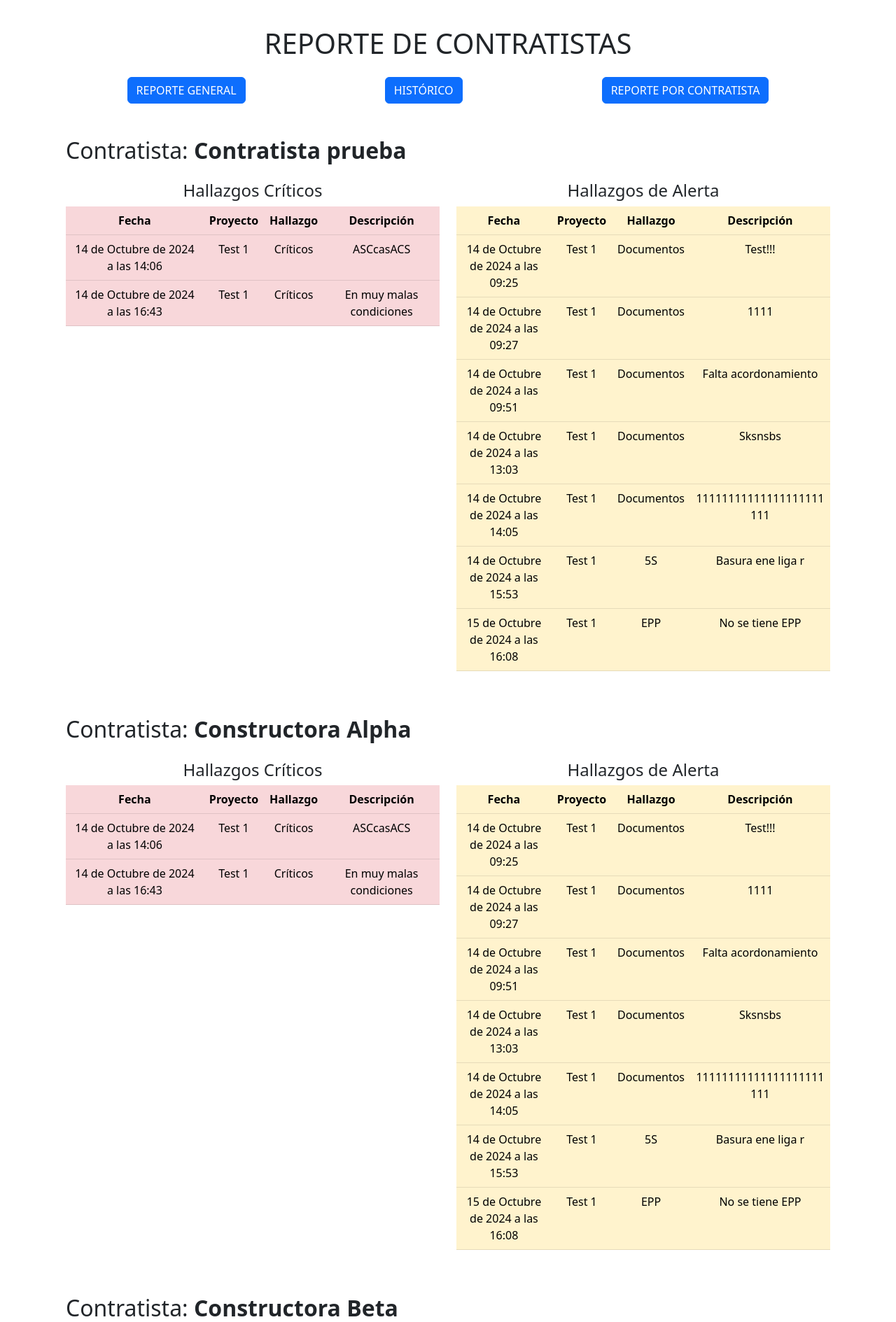
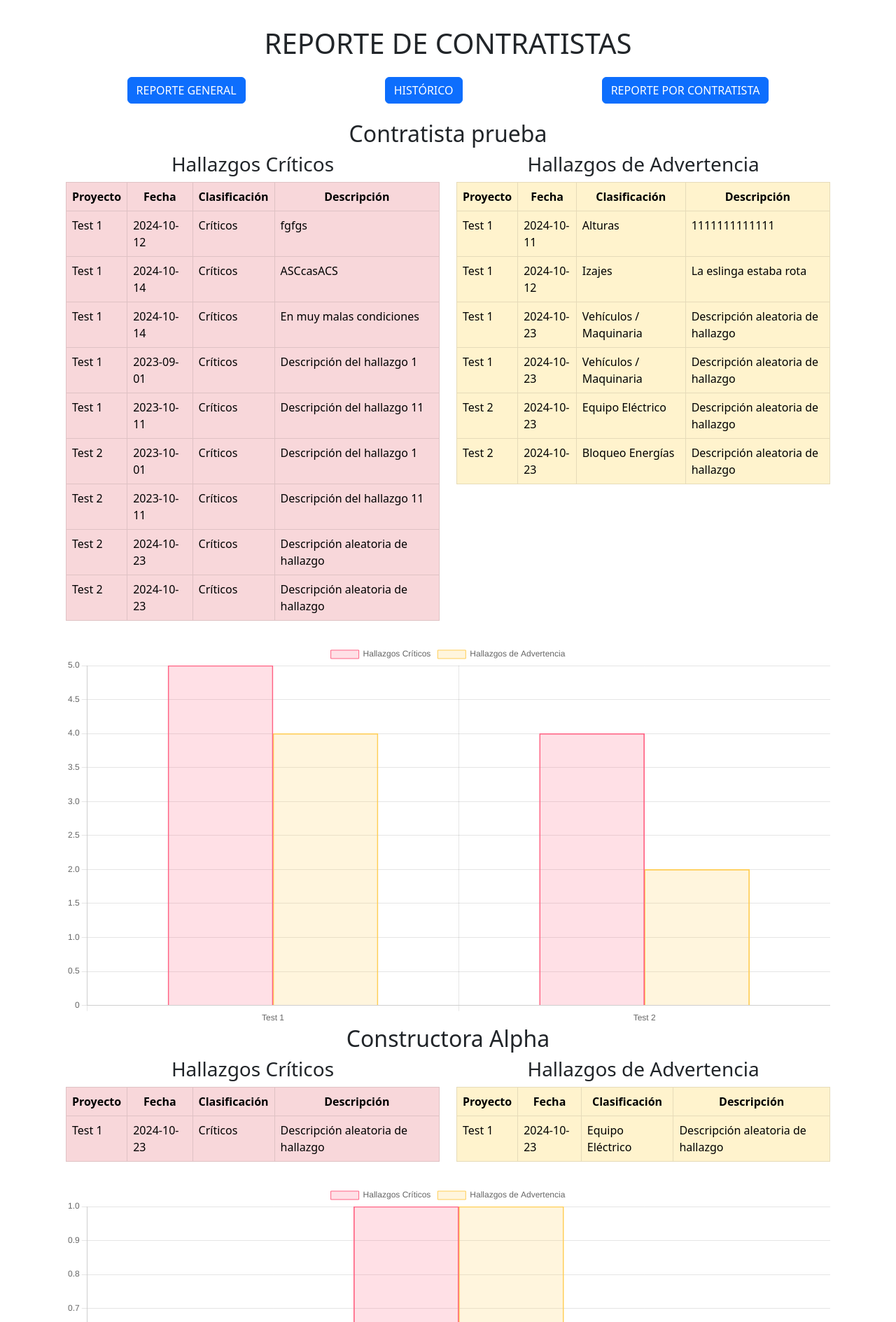
Before and after one commit to juan049/safety_system, a Django app: page /project_findings_contractor_report in a window 1280 px wide. Shown: the part 66-1955 px from the top of the page at 70% size. Run offline with Django 5.2, Linux system fonts and the light colour scheme; a user stored in the database is signed in; data comes from the database, SQL or seed files in the repository; both versions use the stored data as it was after the commit; some libraries are stand-ins or nearby versions.

Commit message:
2024-10-25-1

```diff
--- a/safety_report/templates/layouts/base.html
+++ b/safety_report/templates/layouts/base.html
@@ -23,6 +23,8 @@
       href="https://cdnjs.cloudflare.com/ajax/libs/font-awesome/5.15.3/css/all.min.css"
       rel="stylesheet"
     />
+    <!-- chart js -->
+    <script src="https://cdn.jsdelivr.net/npm/chart.js"></script>
   </head>
   <body>
     <!-- Encabezado Fijo -->
--- a/safety_report/templates/project_findings_contractor_report.html
+++ b/safety_report/templates/project_findings_contractor_report.html
@@ -3,99 +3,158 @@
 <div class="text-center mb-4">
   <h1 class="text-uppercase">REPORTE DE CONTRATISTAS</h1>
 </div>
+
 <!-- Botones de navegación bien distribuidos -->
 {% include "layouts/project_findings_report_buttons.html" %}
-<!-- prettier-ignore -->
-{% for contractor_name, projects in contractors.items %}
-<div class="container mt-5">
-  <h2>Contratista: <strong>{{ contractor_name }}</strong></h2>
-  <div class="row mt-4">
-    <!-- Hallazgos Críticos -->
-    <div class="col-md-6">
-      <h4 class="text-center table-header-danger">Hallazgos Críticos</h4>
-      <table class="table table-danger">
-        <thead class="bg-dark text-white">
-          <tr class="text-center">
-            <th>Fecha</th>
-            <th>Proyecto</th>
-            <th>Hallazgo</th>
-            <th>Descripción</th>
+
+<div class="container mt-4">
+  {% for contractor_id, contractor_data in contractors_project_data.items %}
+
+  <h2 class="text-center font-weight-bold">{{ contractor_data.name }}</h2>
+
+  <div class="row">
+    <!-- Tabla de Hallazgos Críticos -->
+    <div class="col-lg-6 col-12 mb-3">
+      <h3 class="text-center">Hallazgos Críticos</h3>
+      <table class="table table-bordered table-danger">
+        <thead>
+          <tr>
+            <th class="text-center">Proyecto</th>
+            <th class="text-center">Fecha</th>
+            <th class="text-center">Clasificación</th>
+            <th class="text-center">Descripción</th>
           </tr>
         </thead>
         <tbody>
-          {% for project_name, categories in projects.items %}
-            {% for finding in categories.criticos %}
-            <tr class="text-center">
-              <td>{{ finding.0 }}</td>
-              <td>{{ project_name }}</td>
-              <td>{{ finding.2 }}</td>
-              <td style="max-width: 200px; overflow-wrap: break-word;">{{ finding.3 }}</td>
-            </tr>
-            {% endfor %}
-          {% endfor %}
+          {% for project_id, project_data in contractor_data.projects.items %}
+          {% for finding in project_data.critical.data %}
+          <tr>
+            <td>{{ project_data.name }}</td>
+            <td>{{ finding.date }}</td>
+            <td>{{ finding.classification_title }}</td>
+            <td>{{ finding.description }}</td>
+          </tr>
+          {% endfor %} {% endfor %}
         </tbody>
       </table>
     </div>
 
-    <!-- Hallazgos de Alerta -->
-    <div class="col-md-6">
-      <h4 class="text-center table-header-warning">Hallazgos de Alerta</h4>
-      <table class="table table-warning">
-        <thead class="bg-dark text-white">
-          <tr class="text-center">
-            <th>Fecha</th>
-            <th>Proyecto</th>
-            <th>Hallazgo</th>
-            <th>Descripción</th>
+    <!-- Tabla de Hallazgos de Advertencia -->
+    <div class="col-lg-6 col-12">
+      <h3 class="text-center">Hallazgos de Advertencia</h3>
+      <table class="table table-bordered table-warning">
+        <thead>
+          <tr>
+            <th class="text-center">Proyecto</th>
+            <th class="text-center">Fecha</th>
+            <th class="text-center">Clasificación</th>
+            <th class="text-center">Descripción</th>
           </tr>
         </thead>
         <tbody>
-          {% for project_name, categories in projects.items %}
-            {% for finding in categories.advertencia %}
-            <tr class="text-center">
-              <td>{{ finding.0 }}</td>
-              <td>{{ project_name }}</td>
-              <td>{{ finding.2 }}</td>
-              <td style="max-width: 200px; overflow-wrap: break-word;">{{ finding.3 }}</td>
-            </tr>
-            {% endfor %}
-          {% endfor %}
+          {% for project_id, project_data in contractor_data.projects.items %}
+          {% for finding in project_data.warning.data %}
+          <tr>
+            <td>{{ project_data.name }}</td>
+            <td>{{ finding.date }}</td>
+            <td>{{ finding.classification_title }}</td>
+            <td>{{ finding.description }}</td>
+          </tr>
+          {% endfor %} {% endfor %}
         </tbody>
       </table>
     </div>
   </div>
+
+  <!-- Canvas para la gráfica -->
+  <div class="row">
+    <div class="col-12">
+      <canvas id="chart-{{ contractor_id }}" width="400" height="200"></canvas>
+    </div>
+  </div>
+
+  <script>
+    // Datos para la gráfica
+    (function() {
+      const labels = [];
+      const criticalData = [];
+      const warningData = [];
+
+      // Rellenar los datos
+      {% for project_id, project_data in contractor_data.projects.items %}
+        labels.push('{{ project_data.name }}');
+        criticalData.push({{ project_data.critical.total|default:0 }}); // Total de hallazgos críticos
+        warningData.push({{ project_data.warning.total|default:0 }}); // Total de hallazgos de advertencia
+      {% endfor %}
+
+      // Función para crear la gráfica
+      function createChart(contractorId, labels, criticalData, warningData) {
+        const ctx = document.getElementById('chart-' + contractorId).getContext('2d');
+        const chartData = {
+          labels: labels,
+          datasets: [
+            {
+              label: 'Hallazgos Críticos',
+              data: criticalData,
+              backgroundColor: 'rgba(255, 99, 132, 0.2)', // Color de fondo
+              borderColor: 'rgba(255, 99, 132, 1)', // Color del borde
+              borderWidth: 1,
+              barThickness: 150 // Ajustar el grosor de las barras
+            },
+            {
+              label: 'Hallazgos de Advertencia',
+              data: warningData,
+              backgroundColor: 'rgba(255, 206, 86, 0.2)', // Color de fondo
+              borderColor: 'rgba(255, 206, 86, 1)', // Color del borde
+              borderWidth: 1,
+              barThickness: 150 // Ajustar el grosor de las barras
+            }
+          ]
+        };
+
+        // Configuración de la gráfica
+        new Chart(ctx, {
+          type: 'bar', // Tipo de gráfica
+          data: chartData,
+          options: {
+            scales: {
+              y: {
+                beginAtZero: true // Inicia el eje Y en cero
+              },
+              x: {
+                barThickness: 20 // Asegurar que todas las barras tengan el mismo grosor
+              }
+            }
+          }
+        });
+      }
+
+      // Crear la gráfica para este contratista
+      createChart('{{ contractor_id }}', labels, criticalData, warningData);
+    })(); // Ejecutar la función inmediatamente
+  </script>
+
+  {% endfor %}
 </div>
-{% endfor %}
 
 {% endblock %}
-</div>
+
 <style>
-  /* Estilos personalizados */
   .table-danger {
-    background-color: #f8d7da !important; /* Rojo claro */
+    background-color: #f8d7da; /* Rojo claro */
   }
 
   .table-warning {
-    background-color: #fff3cd !important; /* Amarillo claro */
+    background-color: #fff3cd; /* Amarillo claro */
   }
 
-  .bg-dark {
-    background-color: #343a40 !important; /* Fondo oscuro para los encabezados */
+  .table thead th {
+    background-color: #000; /* Fondo negro para los encabezados */
+    color: #fff; /* Texto blanco para los encabezados */
   }
 
-  .text-white {
-    color: #fff !important; /* Texto blanco para contraste */
-  }
-
-  .text-center {
-    text-align: center; /* Centrar todo el contenido */
-  }
-  .description {
-    max-width: 200px; /* Ajusta el ancho máximo según sea necesario */
-    word-wrap: break-word; /* Permite que las palabras largas se dividan */
-    overflow: hidden; /* Oculta el desbordamiento */
-    display: -webkit-box; /* Para el efecto de múltiples líneas */
-    -webkit-line-clamp: 3; /* Número máximo de líneas a mostrar */
-    -webkit-box-orient: vertical; /* Orientación vertical para el recorte */
+  .table th,
+  .table td {
+    vertical-align: middle; /* Alineación vertical centrada */
   }
 </style>
--- a/safety_report/views.py
+++ b/safety_report/views.py
@@ -340,44 +340,70 @@ def project_findings_historic_report(request):
     return render(request, 'project_findings_historic_report.html', context)
 
 def project_findings_contractor_report(request):
-    # Obtener la fecha de inicio y fin de la semana pasada
-    today = timezone.now().date()
-    start_of_last_week = today - timedelta(days=today.weekday() + 7)  # Lunes de la semana pasada
-    end_of_last_week = start_of_last_week + timedelta(days=6)  # Domingo de la semana pasada
+    contractors_project_data = {}
 
+    # Consultar contratistas
     contractors = Contractor.objects.all()
-    contractor_findings = {}
 
     for contractor in contractors:
-        # Obtener los proyectos asociados a este contratista
-        projects = ProjectContractor.objects.filter(contractor=contractor).values_list('project', flat=True)
+        contractor_data = {
+            "name": contractor.name,
+            "projects": {}
+        }
 
-        findings = Finding.objects.filter(
-            project__in=projects,
-            created_at__range=[start_of_last_week, end_of_last_week]
-        ).select_related('finding_classification')
+        # Consultar los proyectos del contratista
+        projects = Project.objects.filter(projectcontractor__contractor=contractor)
 
-        # Organizar los hallazgos en la estructura requerida
-        contractor_findings[contractor.name] = {}
-        for finding in findings:
-            project_name = finding.project.name
-            category = "criticos" if finding.finding_classification.weighting > 3 else "advertencia"
+        for project in projects:
+            # Obtener hallazgos críticos y de advertencia por proyecto
+            critical_findings = Finding.objects.filter(
+                project=project,
+                contractor=contractor,
+                finding_classification__weighting=6
+            ).values("created_at", "project__name", "finding_classification__title", "description")
 
-            if project_name not in contractor_findings[contractor.name]:
-                contractor_findings[contractor.name][project_name] = {
-                    "advertencia": [],
-                    "criticos": []
+            warning_findings = Finding.objects.filter(
+                project=project,
+                contractor=contractor,
+                finding_classification__weighting=3
+            ).values("created_at", "project__name", "finding_classification__title", "description")
+
+            # Formatear los datos
+            project_data = {
+                "name": project.name,
+                "critical": {
+                    "total": critical_findings.count(),
+                    "data": [
+                        {
+                            "date": finding["created_at"].strftime('%Y-%m-%d'),
+                            "project_name": finding["project__name"],
+                            "classification_title": finding["finding_classification__title"],
+                            "description": finding["description"]
+                        }
+                        for finding in critical_findings
+                    ]
+                },
+                "warning": {
+                    "total": warning_findings.count(),
+                    "data": [
+                        {
+                            "date": finding["created_at"].strftime('%Y-%m-%d'),
+                            "project_name": finding["project__name"],
+                            "classification_title": finding["finding_classification__title"],
+                            "description": finding["description"]
+                        }
+                        for finding in warning_findings
+                    ]
                 }
+            }
 
-            contractor_findings[contractor.name][project_name][category].append([
-                finding.created_at,
-                project_name,
-                finding.finding_classification.title,
-                finding.description,
-            ])
+            contractor_data["projects"][project.id] = project_data
 
-    context = {"contractors": contractor_findings}
+        contractors_project_data[contractor.id] = contractor_data
+
+    context = {"contractors_project_data": contractors_project_data}
     return render(request, 'project_findings_contractor_report.html', context)
+
 
     contractors = Contractor.objects.all()
     contractor_findings = {}
```
Also changed, not shown: db.sqlite3, media/findings/50f9da0a-bbff-48eb-9945-f7db0411e604.png (added), media/findings/facc1e81-59ab-4c5b-a9e9-82a483014ed3.png (added), 1 other file.
